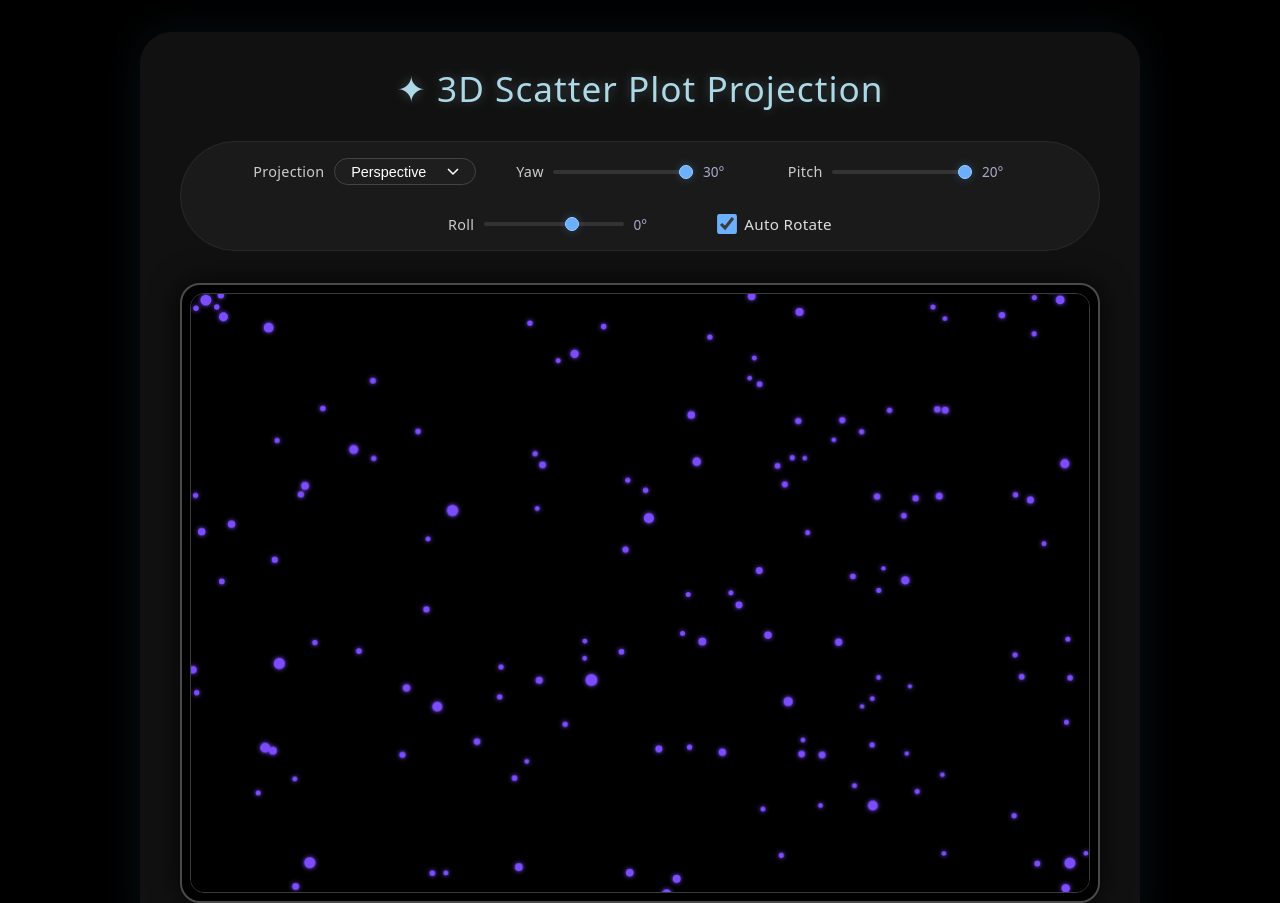
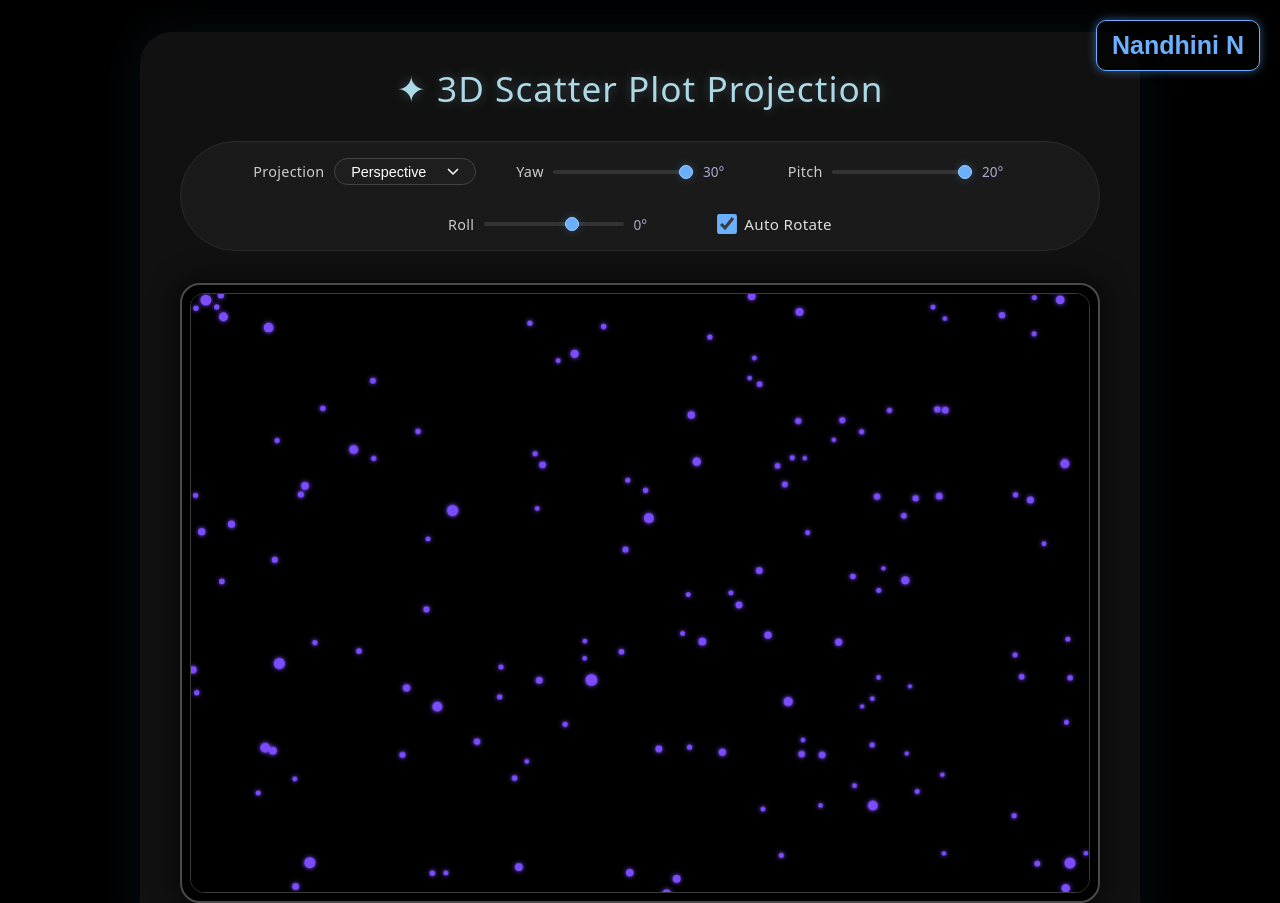
Before and after one commit to nandhininandhini11571-oss/3d-scatter-plot, a plain HTML site: page index.html in a window 1280 px wide. Shown: the top 903 px of the page. Drawn offline with Linux system fonts and the light colour scheme.

Commit message:
Add files via upload

```diff
--- a/index.html
+++ b/index.html
@@ -52,5 +52,9 @@
   </div>
 
   <script src="script.js"></script>
+<div class="author">
+    <strong>Nandhini N</strong>
+</div>
+
 </body>
 </html>
--- a/style.css
+++ b/style.css
@@ -209,3 +209,23 @@ canvas {
     min-width: 100px;
   }
 }
+.author {
+    position: fixed;
+    top: 20px;
+    right: 20px;
+    color: #ffffff;
+    background: rgba(0, 0, 0, 0.7);
+    padding: 10px 15px;
+    border-radius: 10px;
+    border: 1px solid #6ab0ff;
+    font-family: Arial, sans-serif;
+    font-size: 14px;
+    text-align: center;
+    box-shadow: 0 0 10px rgba(106, 176, 255, 0.5);
+    z-index: 1000;
+}
+
+.author strong {
+    color: #6ab0ff;
+    font-size: 25px;
+}
```
